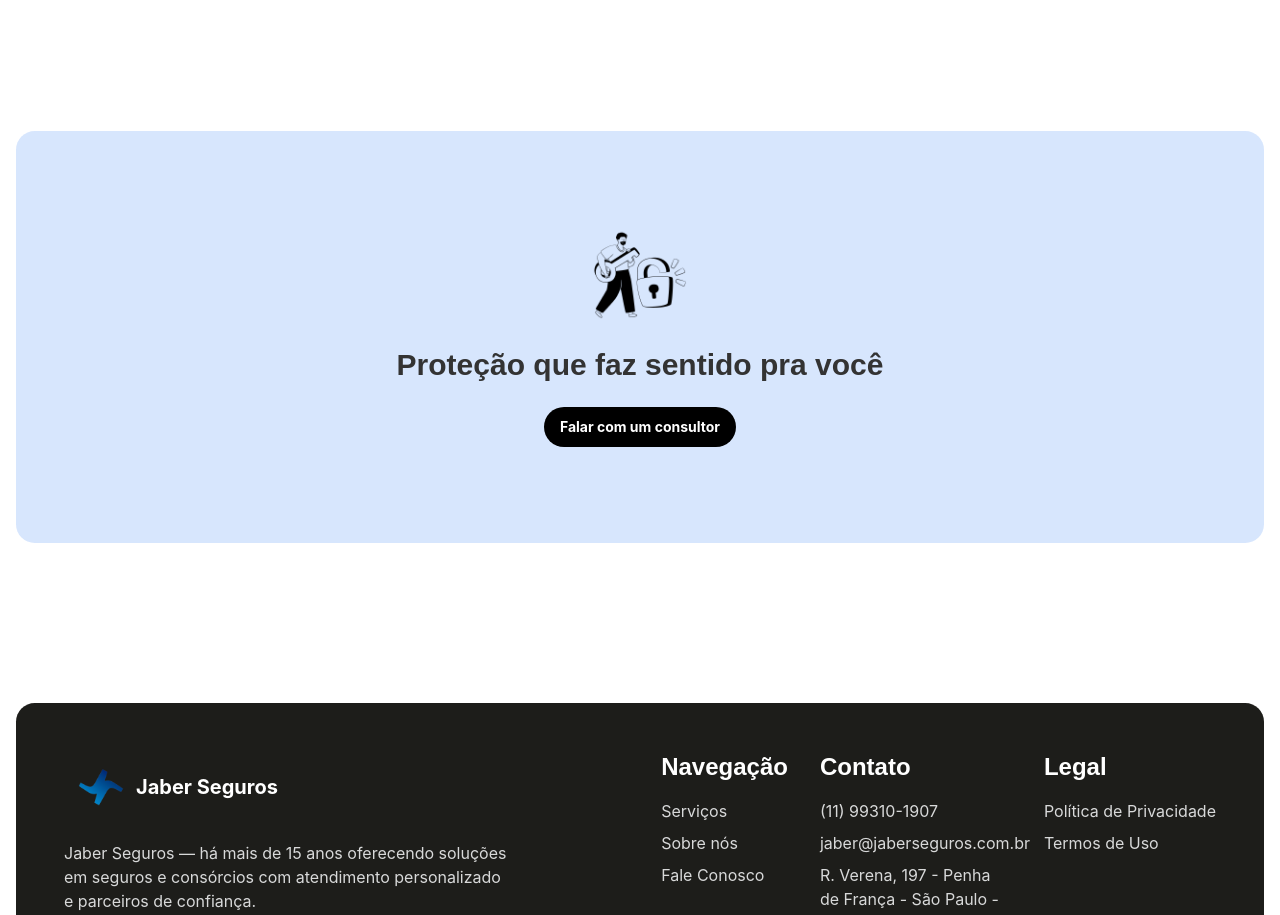
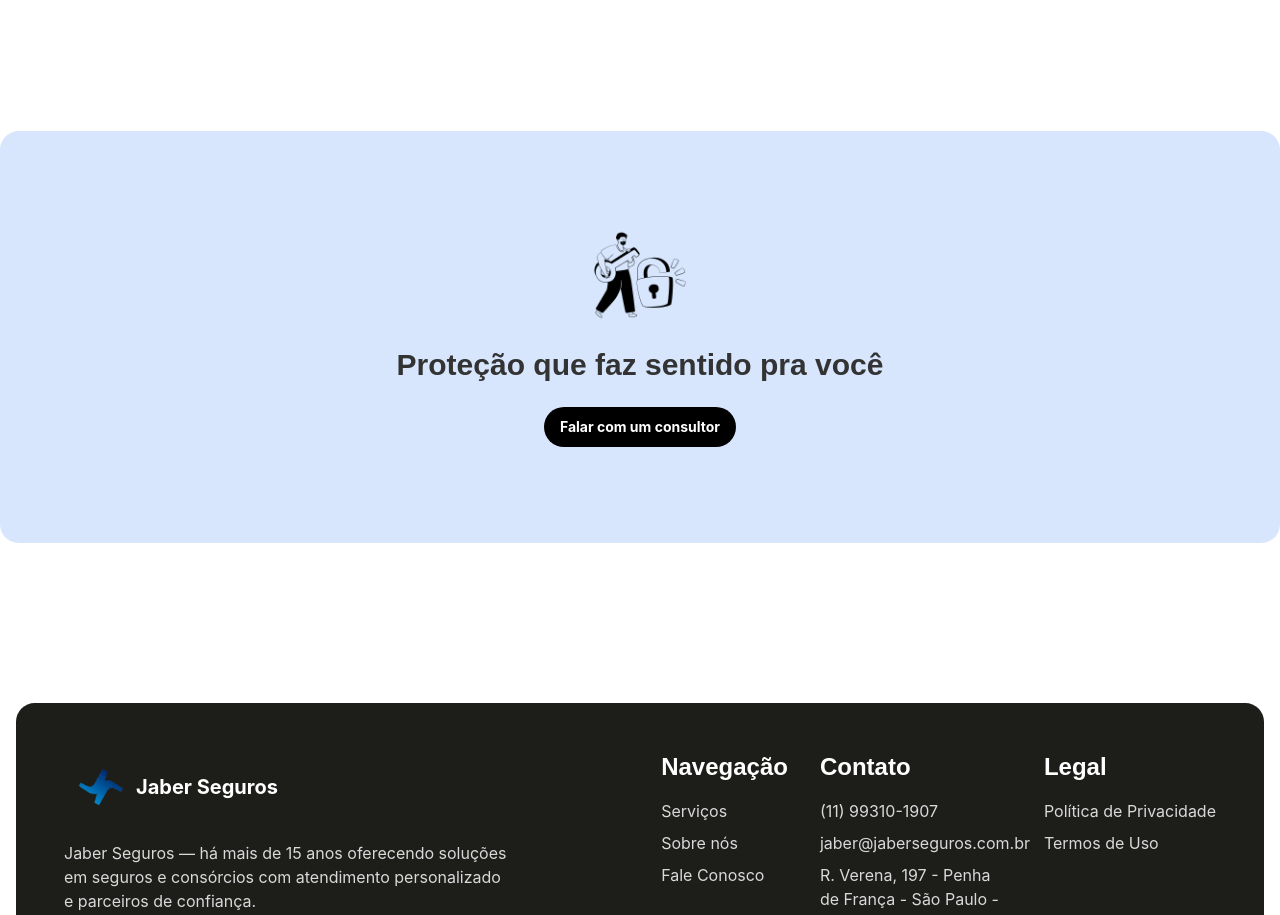
Before and after one commit to JaberSeguros/jaber-seguros, a Next.js app: page / in a window 1280 px wide. Shown: the part 9020-9935 px from the top of the page. Built offline with nearby package versions, Linux system fonts and the light colour scheme; no server answers.

Commit message:
chore: Remove CTA padding

```diff
--- a/src/app/(sections)/CTA/cta.tsx
+++ b/src/app/(sections)/CTA/cta.tsx
@@ -4,7 +4,7 @@ import { Button } from "@/components/ui/button";
 
 export function CTA() {
   return (
-    <section className="mx-auto w-full max-w-[85rem] px-4">
+    <section className="mx-auto w-full max-w-[85rem]">
       <div className="h-fit w-full rounded-lg bg-primary/20 px-4 py-12 lg:px-12 lg:py-24">
         <div className="mx-auto flex w-fit flex-col items-center gap-6">
           <div className="relative size-24">
```
